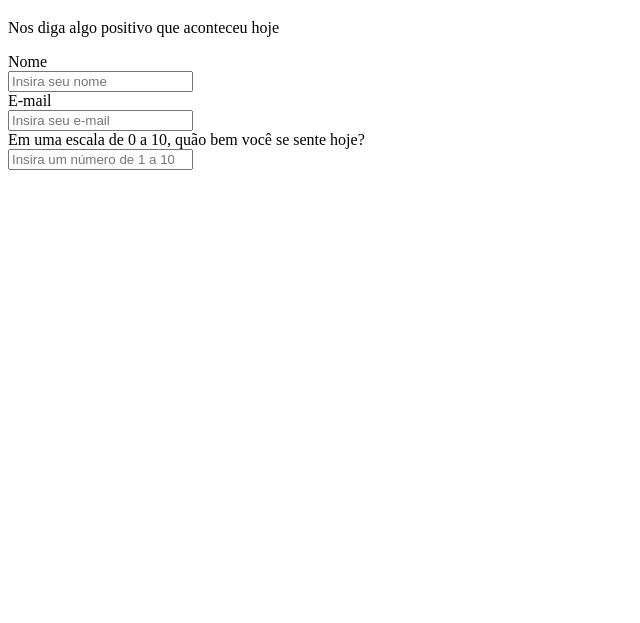
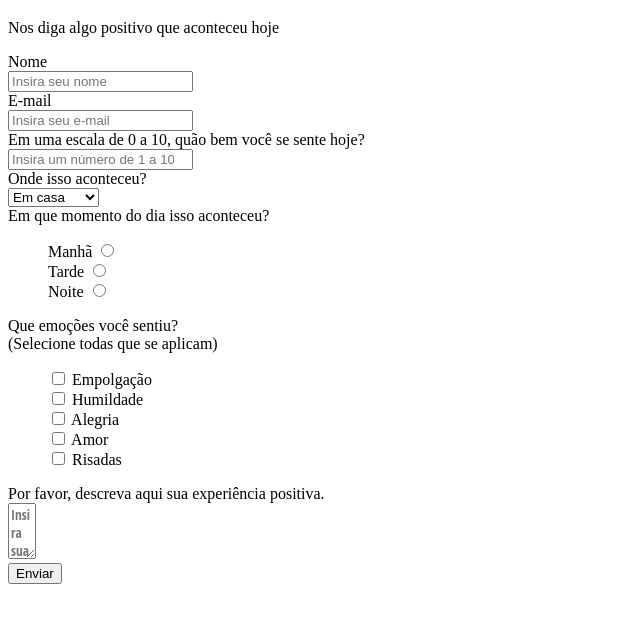
Before and after one commit to renaldofreire/formsPositividades, a plain HTML site: page index.html in a window 1280 px wide. Shown: the part 61-684 px from the top of the page, without its empty margins (0-640 px from the left). Drawn offline with Linux system fonts and the light colour scheme.

Commit message:
index content inserts

```diff
--- a/index.html
+++ b/index.html
@@ -2,6 +2,9 @@
 <html lang="pt-br">
 <head>
   <meta charset="UTF-8">
+  <link href="https://fonts.googleapis.com/css?family=Poppins" rel="stylesheet" type="text/css">
+  <link href="https://fonts.googleapis.com/css?family=Playfair+Display" rel="stylesheet" type="text/css">
+  <link href="https://fonts.googleapis.com/css?family=Open+Sans+Condensed" rel="stylesheet" type="text/css">
   <title>Formulário da Positividade</title>
 </head>
 <body>
@@ -34,11 +37,95 @@
             <input type="number" id="number" class="input-fields" placeholder="Insira um número de 1 a 10" min="1" max"10">
           </div>
         </div>
-
+          <div class="forms-rows">
+            <div class="labels">
+            <label for="dropdown" id="dropdown-label">Onde isso aconteceu?</label>
+          </div>
+          <div class="fields">
+            <select name="Local do ocorrido positivo" id="dropdown" class="dropdown">
+              <option value="casa">Em casa</option>
+              <option value="transito">No trânsito</option>
+              <option value="trabalho">No trabalho</option>
+              <option value="rua">Na rua</option>
+              <option value="outra">Outro local</option>
+            </select>
+          </div>
         </div>
+        <div class="form-rows">
+          <div class="labels">
+            <label for="time-of-day">Em que momento do dia isso aconteceu?</label>
+          </div>
+          <div class="fields">
+            <ul id="time-of-day" style="list-style: none;">
+              <li class="radio">
+                <label>
+                  Manhã
+                  <input name="time-radio" type="radio" value="1" class="user-selection">
+                </label>
+                <li class="radio">
+                <label>
+                  Tarde
+                  <input name="time-radio" type="radio" value="2" class="user-selection">
+                </label>
+              </li>
+                <li class="radio">
+                <label>
+                  Noite
+                  <input name="time-radio" type="radio" value="3" class="user-selection">
+                </label>
+              </li>
+            </ul>
+          </div>
+        </div>
+        <div class="forms-rows">
+          <div class="labels">
+            <label for="feelings">
+              Que emoções você sentiu?
+              <br>
+              (Selecione todas que se aplicam)
             </label>
           </div>
+          <div class="fields">
+            <ul id="feelings" style="list-style: none;">
+              <li class="radio">
+                <input name="feeling-check" value="1" type="checkbox" class="user-selection">
+                Empolgação
+                </label>
+              </li>
+              <li class="radio">
+                <input name="feeling-check" value="2" type="checkbox" class="user-selection">
+                Humildade
+                </label>
+              </li>
+              <li class="radio">
+                <input name="feeling-check" value="3" type="checkbox" class="user-selection">
+                Alegria
+                </label>
+              </li>
+              <li class="radio">
+                <input name="feeling-check" value="4" type="checkbox" class="user-selection">
+                Amor
+                </label>
+              </li>
+              <li class="radio">
+                <input name="feeling-check" value="5" type="checkbox" class="user-selection">
+                Risadas
+                </label>
+              </li>
+            </ul>
+          </div>
         </div>
+        <div class="forms-rows">
+          <div class="labels">
+            <label for="event-details">
+              Por favor, descreva aqui sua experiência positiva.
+            </label>
+          </div>
+          <div class="fields">
+            <textarea id="event-details" class="input-fields" style="height: 50px;resize:vertical;font-family: Open Sans Condensed;" name="event-details" cols="1" rows="1" placeholder="Insira sua experiência aqui..."></textarea>
+          </div>
+        </div>
+        <button class="button" id="submit" type="submit">Enviar</button>
       </form>
     </div>
   </main>
```
